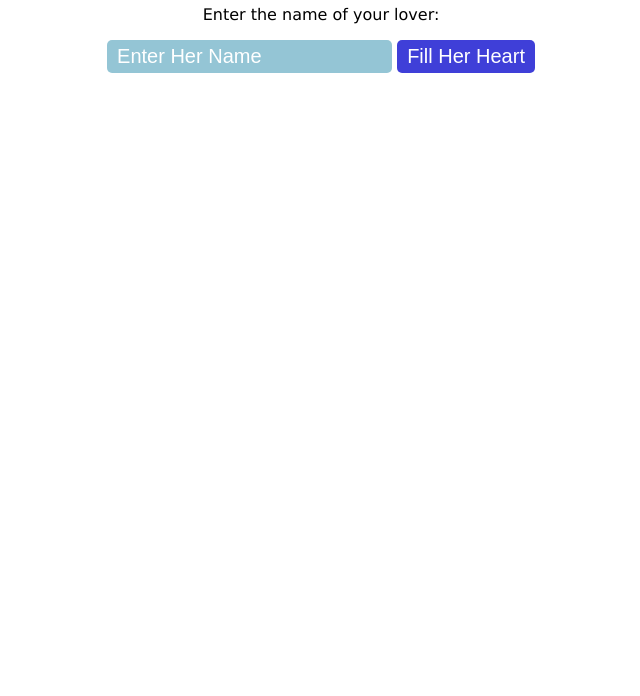
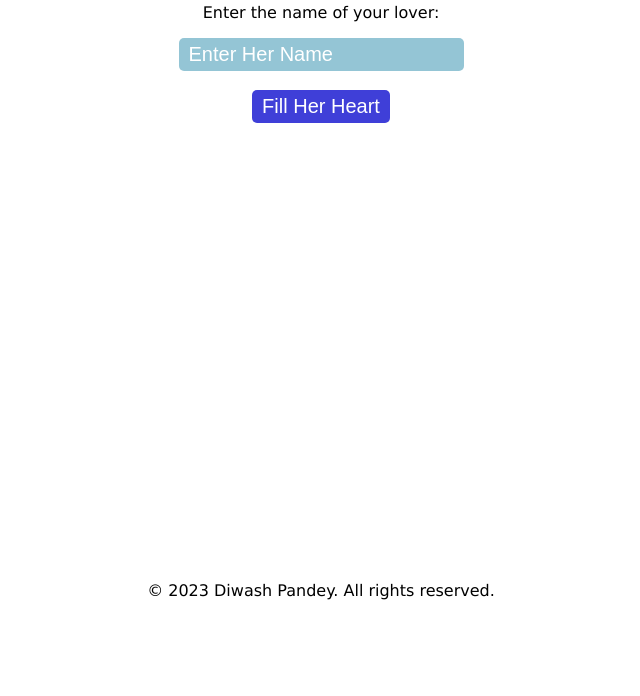
Before and after one commit to diwashpandey164/heart, a plain HTML site: page index.html in a window 1280 px wide. Shown: the part 104-800 px from the top of the page, without its empty margins (319-959 px from the left). Drawn offline with Linux system fonts and the light colour scheme.

Commit message:
Add files via upload

```diff
--- a/index.html
+++ b/index.html
@@ -4,14 +4,17 @@
 <head>
   <meta charset="UTF-8">
   <meta name="viewport" content="width=device-width, initial-scale=1.0">
+  <link rel="shortcut icon" href="icon.png" type="image/x-icon">
   <title>Fill Her Heart with Love</title>
   <style>
-    body {
+   body {
       font-family: Verdana, Geneva, Tahoma, sans-serif;
       text-align: center;
-      margin: 50px;
+      margin: 10px;
+      min-height: 90vh; /* Ensure the body takes at least the full height of the viewport */
+      display: flex;
+      flex-direction: column;
     }
-
     input {
       background: rgb(148, 197, 213);
       border: none;
@@ -191,22 +194,30 @@
       animation-delay: 20s;
 
     }
+    footer {
+      margin-top: auto;
+      color: black;
+      padding: 10px;
+    }
   </style>
 </head>
 
 <body>
   <h1>Fill Her Heart with Love</h1>
   <p>Enter the name of your lover:</p>
-  <input type="text" id="loverName" placeholder="Enter Her Name">
+  <div>
+  <input type="text" id="loverName" placeholder="Enter Her Name"> <br> <br>
   <button id="fill">Fill Her Heart</button>
-
+</div>
   <div id="message">
     <p class="search animate-1">Searching her Heart in system.......</p>
     <p class="found animate">Found Her Heart 💓</p>
     <div class="heart animate-3" id="heart"></div>
     <p class="message_ animate-2">Successfully Filled <span id="loverSpan"></span>'s heart with your love 😍</p>
   </div>
-
+  <footer>
+    <p>&copy; 2023 Diwash Pandey. All rights reserved.</p>
+  </footer>
   <script>
     document.addEventListener('DOMContentLoaded', function () {
       var loadingBar = document.getElementById('heart');
```
